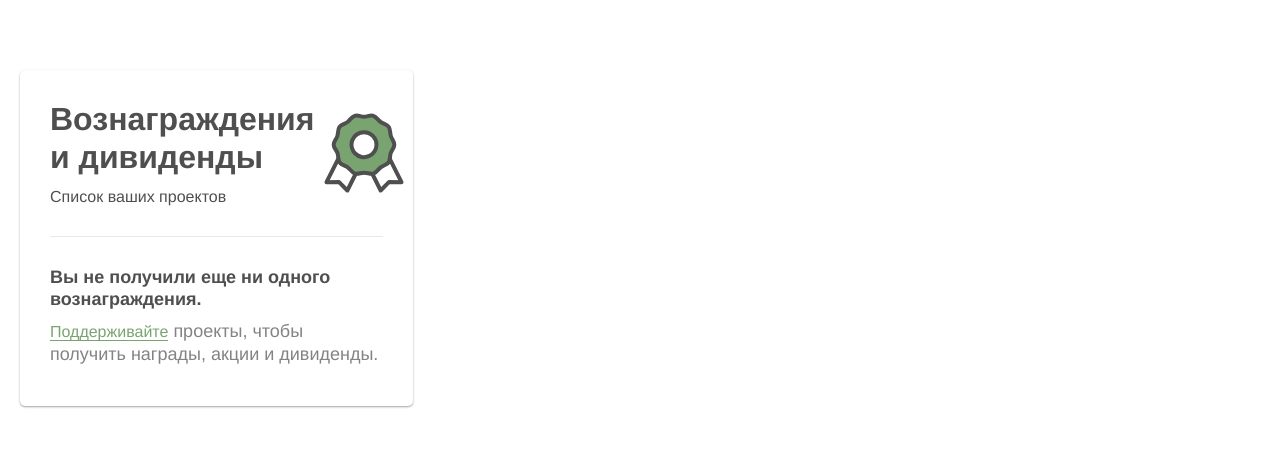
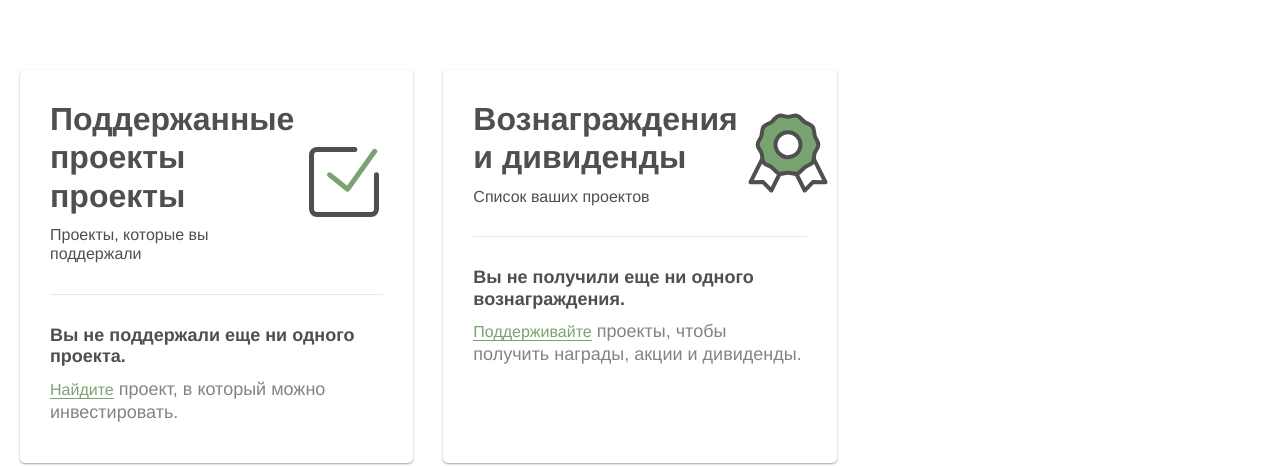
Before and after one commit to ZafarNorkulov/busipool_, a Next.js app: page /profile in a window 1280 px wide. Shown: the part 338-804 px from the top of the page. Built offline with nearby package versions, Linux system fonts and the light colour scheme; no server answers; sample sign-in values are in the browser's storage.

Commit message:
profile role check fixed

```diff
--- a/app/profile/page.jsx
+++ b/app/profile/page.jsx
@@ -19,7 +19,7 @@ const ProfilePage = () => {
   return (
     <section>
       <div className="max-container mb-[60px] mt-[100px] grid grid-cols-1 gap-[30px] md:mb-[150px] md:grid-cols-2 xl:grid-cols-3">
-        {role?.toLowerCase() === "business" && (
+        {role?.toLowerCase() === "business" ? (
           <UserPageCard
             cardStyles="rounded-[3px] md:rounded-[5px] p-[20px] md:p-[30px]"
             title="Созданные проекты"
@@ -40,8 +40,7 @@ const ProfilePage = () => {
               свой первый проект.
             </p>
           </UserPageCard>
-        )}
-        {role?.toLowerCase() === "investor" && (
+        ) : (
           <UserPageCard
             cardStyles="rounded-[3px] md:rounded-[5px] p-[20px] md:p-[30px]"
             title="Поддержанные проекты проекты"
```
